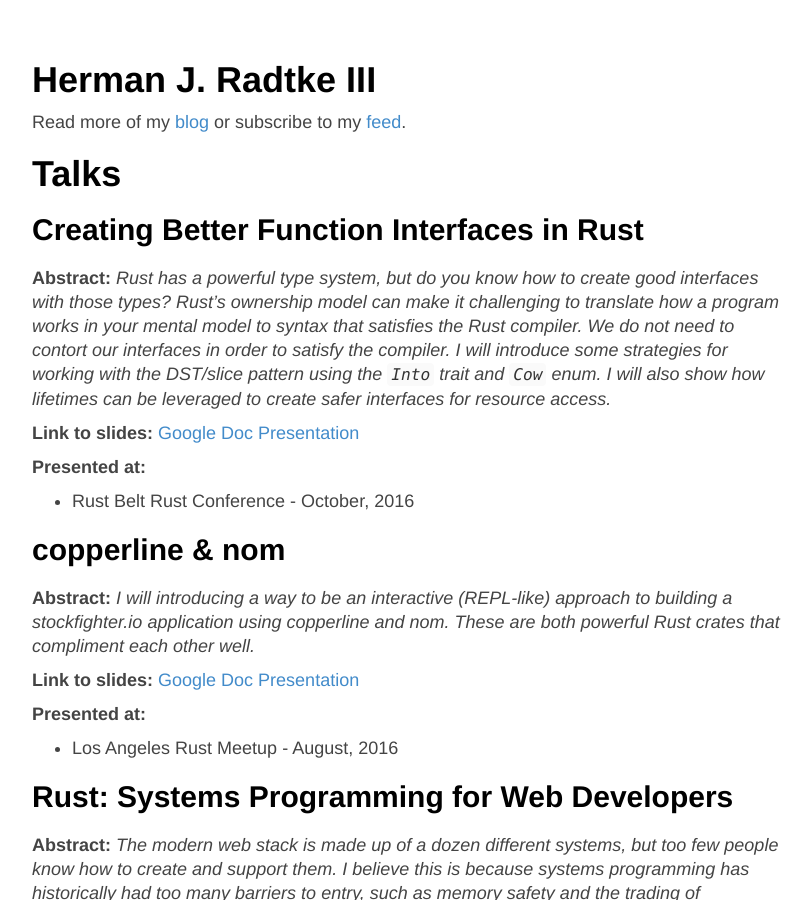
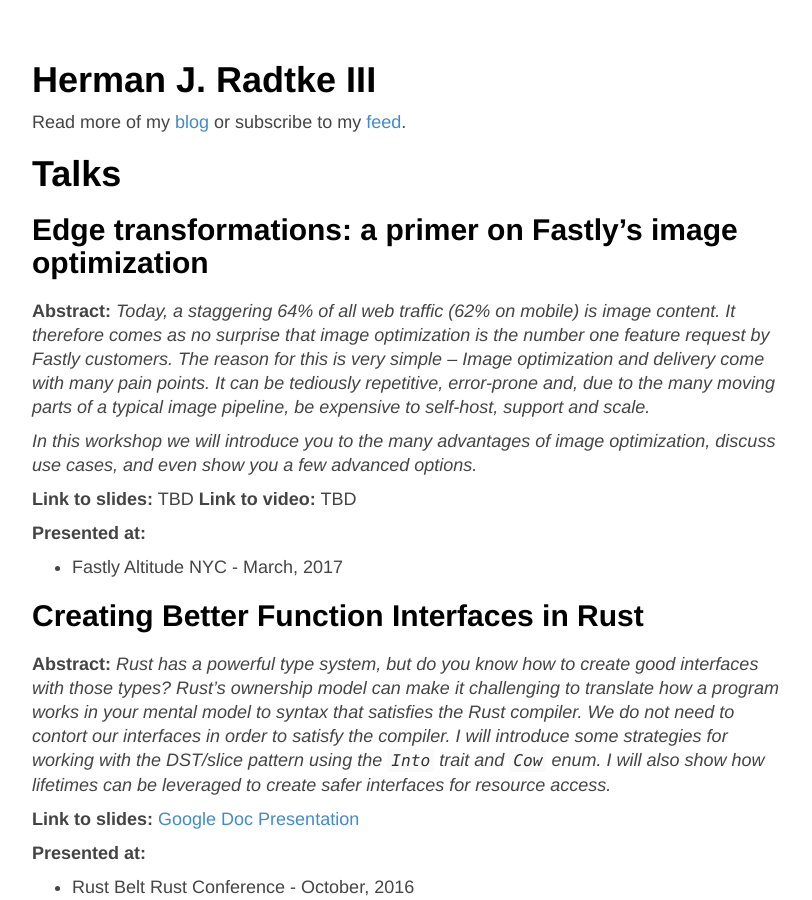
Before and after one commit to hjr3/hjr3.github.io, a Jekyll site: the page built from talks.md, in a window 1280 px wide and 900 px high. Shown: the whole window, without its empty margins (233-1045 px from the left). Built offline with Jekyll 4.4.1, drawn with Linux system fonts in a browser that asks for light colours.

Commit message:
Added Fastly IO talk

```diff
--- a/talks.md
+++ b/talks.md
@@ -6,6 +6,19 @@ title: Talks
 {% include header.html %}
 
 # {{ page.title }}
+
+## Edge transformations: a primer on Fastly's image optimization
+
+**Abstract:** _Today, a staggering 64% of all web traffic (62% on mobile) is image content. It therefore comes as no surprise that image optimization is the number one feature request by Fastly customers. The reason for this is very simple – Image optimization and delivery come with many pain points. It can be tediously repetitive, error-prone and, due to the many moving parts of a typical image pipeline, be expensive to self-host, support and scale._
+
+_In this workshop we will introduce you to the many advantages of image optimization, discuss use cases, and even show you a few advanced options._
+
+**Link to slides:** TBD
+**Link to video:** TBD
+
+**Presented at:**
+
+   * Fastly Altitude NYC - March, 2017
 
 ## Creating Better Function Interfaces in Rust
 
```
